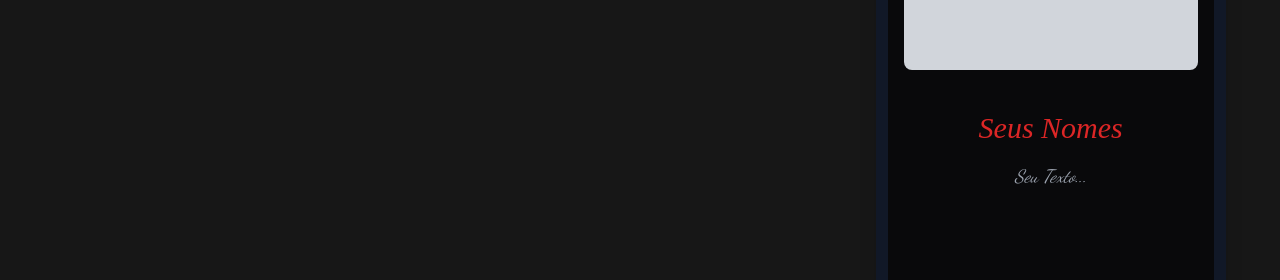
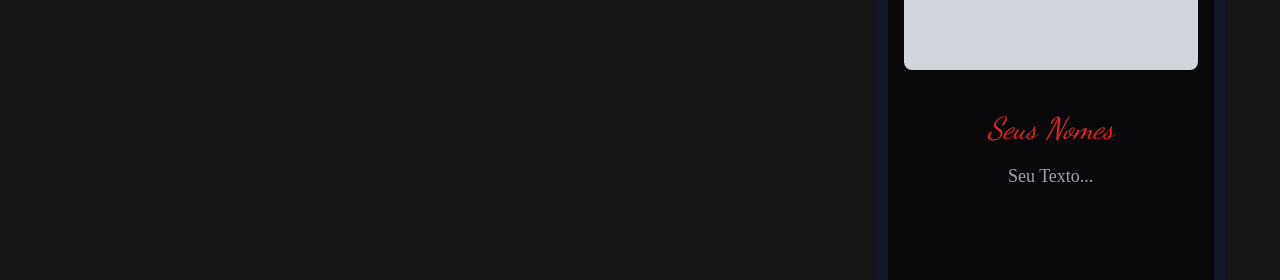
Before and after one commit to Anderson0312/yourLove, a Next.js app in the folder heart-app/: page /register/1 in a window 1280 px wide. Shown: the part 450-730 px from the top of the page. Built offline with nearby package versions, Linux system fonts and the light colour scheme.

Commit message:
Update TextDatting.tsx

```diff
--- a/heart-app/components/TextDatting.tsx
+++ b/heart-app/components/TextDatting.tsx
@@ -8,10 +8,11 @@ interface TextDatingProps {
 export default function TextDating({ name, text }: TextDatingProps) {
   return (
       <section className="relative w-full max-w-3xl mx-auto w-full p-6 text-center  sm:p-10 max-w-md text-center "
-      style={{ fontFamily: "'Dancing Script', serif", fontStyle: "italic" }}>
+      style={{ fontFamily: "'Playfair Display', serif" }}>
         <h2
           className="text-2xl sm:text-3xl font-semi-bold text-red-600 mb-4 italic"
-          style={{ fontFamily: "'Playfair Display', serif" }}
+
+          style={{ fontFamily: "'Dancing Script', serif", fontStyle: "italic" }}
         >
           {name || "Seus Nomes"}
         </h2>
```
